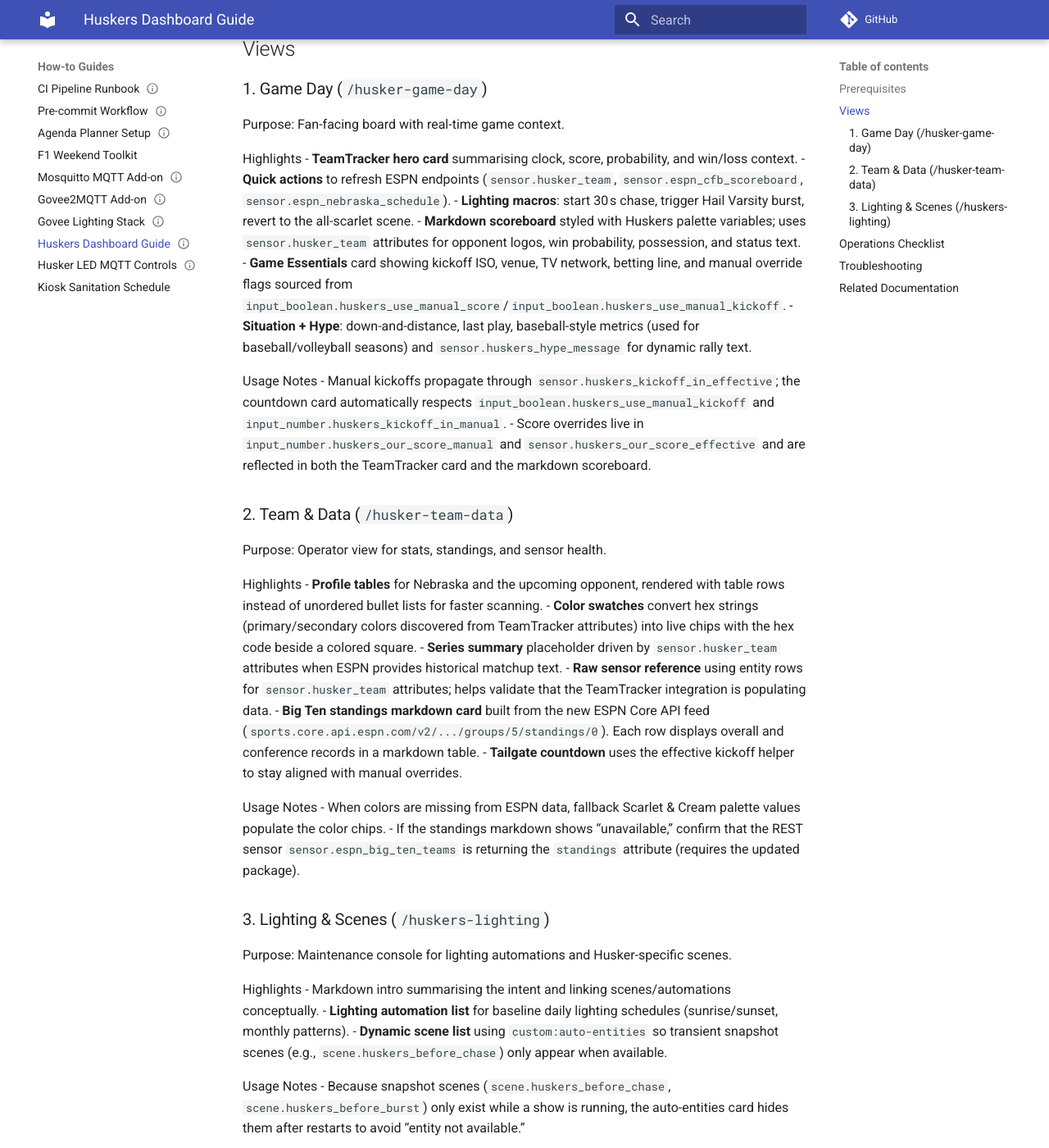
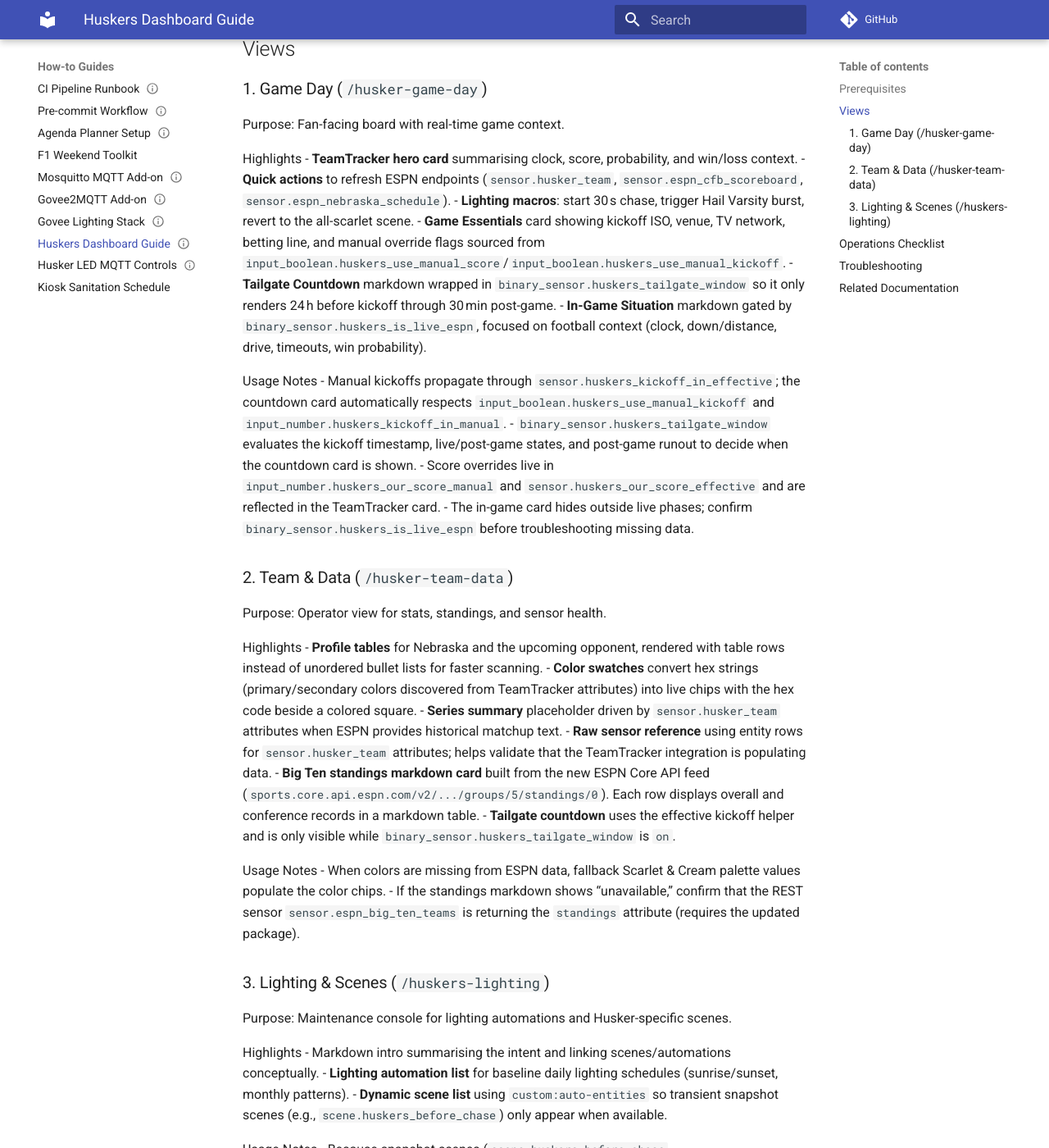
Before and after one commit to dsainz3/gate-hub, an MkDocs documentation site: the page built from docs/how-to/huskers/dashboard.md, in a window 1280 px wide and 1400 px high, scrolled down 723 px. Shown: the whole window at 82% size. Built offline with MkDocs 1.6.1 and Material for MkDocs 9.7.7, drawn with Linux system fonts in a browser that asks for light colours; comment, search, counter and statistics services are not loaded; some of the changed text lies outside the part shown.

Commit message:
fix: adjusted husker dashboard to reflect gametime status with conditional cards

````diff
--- a/docs/how-to/huskers/dashboard.md
+++ b/docs/how-to/huskers/dashboard.md
@@ -23,7 +23,7 @@
     type: module
   ```
 - **ESPN REST sensors** from `packages/huskers_everything.yaml`, including the Big Ten standings endpoint (`sports.core.api.espn.com/.../groups/5/standings/0`).
-- Apply the `Huskers Cream` theme (defined in `themes.yaml`) so custom CSS vars (e.g., `--huskers-scoreboard-border`) resolve correctly.
+- Apply the `Huskers Cream` theme (defined in `themes.yaml`) so custom Huskers CSS variables resolve correctly.
 
 Reload themes after deployment via **Developer Tools → YAML → Reload themes** so the custom color variables are available.
 
@@ -36,13 +36,15 @@
 - **TeamTracker hero card** summarising clock, score, probability, and win/loss context.
 - **Quick actions** to refresh ESPN endpoints (`sensor.husker_team`, `sensor.espn_cfb_scoreboard`, `sensor.espn_nebraska_schedule`).
 - **Lighting macros**: start 30 s chase, trigger Hail Varsity burst, revert to the all-scarlet scene.
-- **Markdown scoreboard** styled with Huskers palette variables; uses `sensor.husker_team` attributes for opponent logos, win probability, possession, and status text.
 - **Game Essentials** card showing kickoff ISO, venue, TV network, betting line, and manual override flags sourced from `input_boolean.huskers_use_manual_score`/`input_boolean.huskers_use_manual_kickoff`.
-- **Situation + Hype**: down-and-distance, last play, baseball-style metrics (used for baseball/volleyball seasons) and `sensor.huskers_hype_message` for dynamic rally text.
+- **Tailgate Countdown** markdown wrapped in `binary_sensor.huskers_tailgate_window` so it only renders 24 h before kickoff through 30 min post-game.
+- **In-Game Situation** markdown gated by `binary_sensor.huskers_is_live_espn`, focused on football context (clock, down/distance, drive, timeouts, win probability).
 
 Usage Notes
 - Manual kickoffs propagate through `sensor.huskers_kickoff_in_effective`; the countdown card automatically respects `input_boolean.huskers_use_manual_kickoff` and `input_number.huskers_kickoff_in_manual`.
-- Score overrides live in `input_number.huskers_our_score_manual` and `sensor.huskers_our_score_effective` and are reflected in both the TeamTracker card and the markdown scoreboard.
+- `binary_sensor.huskers_tailgate_window` evaluates the kickoff timestamp, live/post-game states, and post-game runout to decide when the countdown card is shown.
+- Score overrides live in `input_number.huskers_our_score_manual` and `sensor.huskers_our_score_effective` and are reflected in the TeamTracker card.
+- The in-game card hides outside live phases; confirm `binary_sensor.huskers_is_live_espn` before troubleshooting missing data.
 
 ### 2. Team & Data (`/husker-team-data`)
 Purpose: Operator view for stats, standings, and sensor health.
@@ -53,7 +55,7 @@
 - **Series summary** placeholder driven by `sensor.husker_team` attributes when ESPN provides historical matchup text.
 - **Raw sensor reference** using entity rows for `sensor.husker_team` attributes; helps validate that the TeamTracker integration is populating data.
 - **Big Ten standings markdown card** built from the new ESPN Core API feed (`sports.core.api.espn.com/v2/.../groups/5/standings/0`). Each row displays overall and conference records in a markdown table.
-- **Tailgate countdown** uses the effective kickoff helper to stay aligned with manual overrides.
+- **Tailgate countdown** uses the effective kickoff helper and is only visible while `binary_sensor.huskers_tailgate_window` is `on`.
 
 Usage Notes
 - When colors are missing from ESPN data, fallback Scarlet & Cream palette values populate the color chips.
@@ -79,6 +81,7 @@
 ## Troubleshooting
 - If the TeamTracker card fails to load, verify the resource URL (`/hacsfiles/teamtracker-card/ha-teamtracker-card.js`) and clear the Lovelace cache (refresh with Ctrl+Shift+R).
 - Missing logos or color swatches often mean ESPN returned `None`; check Home Assistant logs for REST errors and rerun the refresh buttons.
+- If the countdown never shows, verify `binary_sensor.huskers_tailgate_window` (should turn on 24 h pre-kickoff) and ensure `sensor.husker_team` carries a valid `date` attribute.
 - Incorrect kickoff countdown usually points to the manual override toggles—confirm `input_boolean.huskers_use_manual_kickoff` is set as expected.
 
 ## Related Documentation
````
Also changed, not shown: other parts of docs/how-to/huskers/dashboard.md (+1 -1 lines), README.md (+2 -2 lines), docs/explanation/huskers-dashboard-history.md (+6 -4 lines), docs/index.md (+2 -2 lines).
